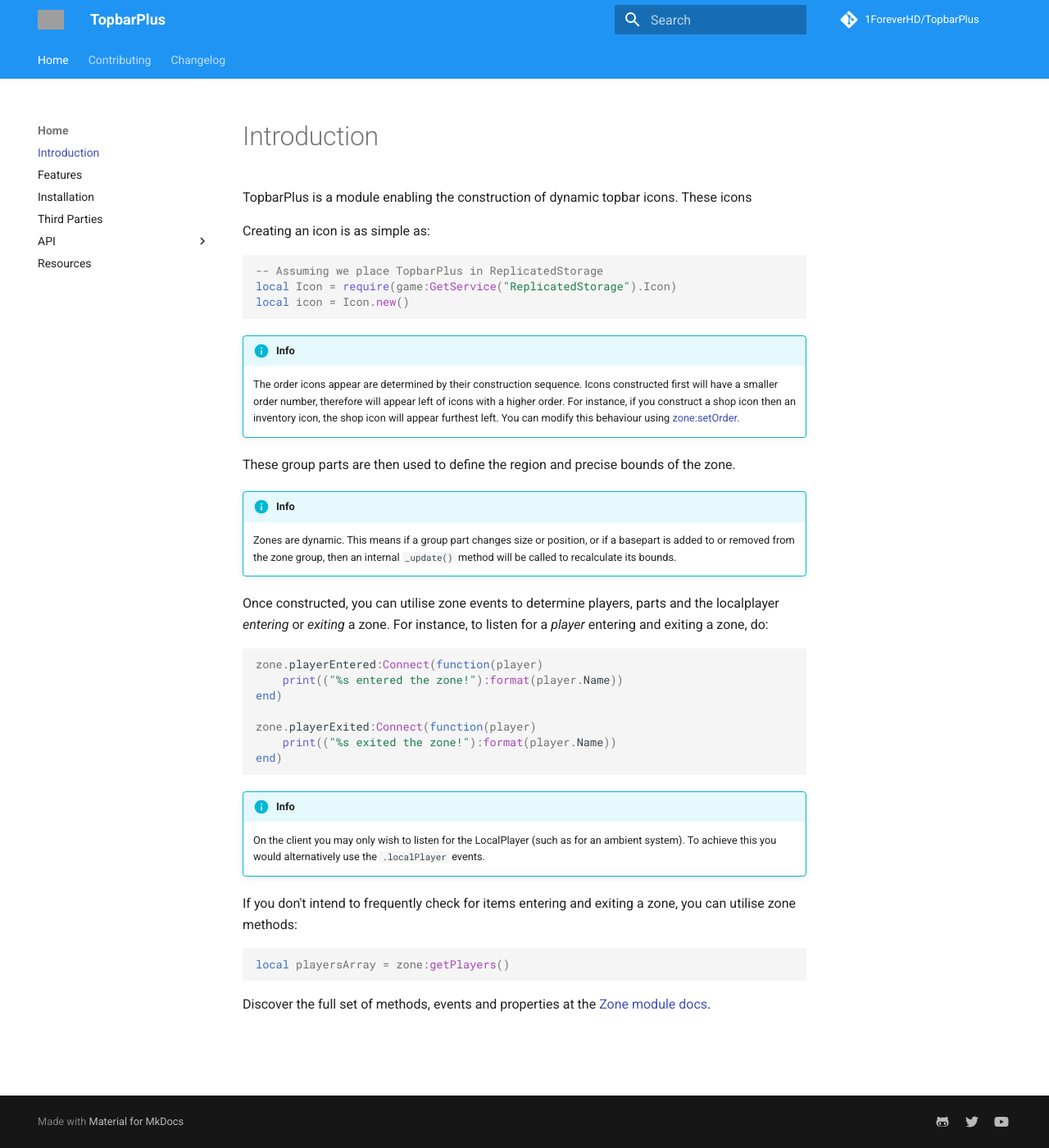
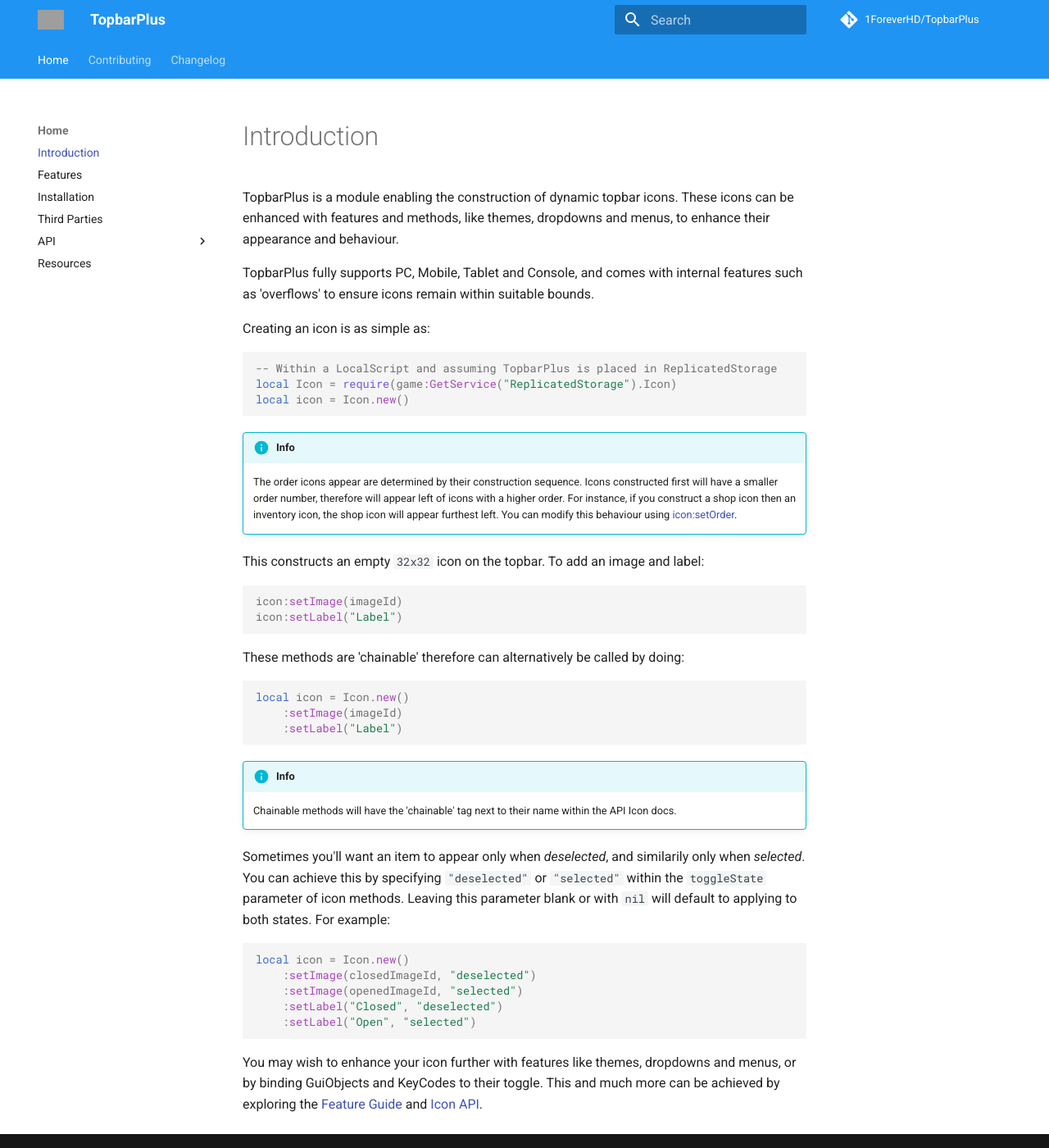
Before and after one commit to 1ForeverHD/TopbarPlus, an MkDocs documentation site: the page built from docs/index.md, in a window 1280 px wide and 1400 px high. Shown: the whole window at 82% size. Built offline with MkDocs 1.6.1 and Material for MkDocs 9.7.7, drawn with Linux system fonts in a browser that asks for light colours; comment, search, counter and statistics services are not loaded; grey boxes are pictures that could not be loaded.

Commit message:
Updated docs

````diff
--- a/docs/index.md
+++ b/docs/index.md
@@ -1,47 +1,45 @@
-[BasePart.CanTouch]: https://developer.roblox.com/en-us/api-reference/property/BasePart/CanTouch
-[baseparts]: https://developer.roblox.com/en-us/api-reference/class/BasePart
-[zone]: https://1foreverhd.github.io/ZonePlus/zone/
-[Zone module docs]: https://1foreverhd.github.io/ZonePlus/zone/
-[zone:setOrder]: https://1foreverhd.github.io/TopbarPlus/API/Icon/#setorder
+[icon:setOrder]: https://1foreverhd.github.io/TopbarPlus/API/Icon/#setorder
+[Feature Guide]: https://1foreverhd.github.io/TopbarPlus/features
+[Icon API]: https://1foreverhd.github.io/TopbarPlus/API/Icon
 
-TopbarPlus is a module enabling the construction of dynamic topbar icons. These icons
+TopbarPlus is a module enabling the construction of dynamic topbar icons. These icons can be enhanced with features and methods, like themes, dropdowns and menus, to enhance their appearance and behaviour.
+
+TopbarPlus fully supports PC, Mobile, Tablet and Console, and comes with internal features such as 'overflows' to ensure icons remain within suitable bounds.
 
 Creating an icon is as simple as:
 
 ``` lua
--- Assuming we place TopbarPlus in ReplicatedStorage
+-- Within a LocalScript and assuming TopbarPlus is placed in ReplicatedStorage
 local Icon = require(game:GetService("ReplicatedStorage").Icon)
 local icon = Icon.new()
 ```
 
 !!! info
-    The order icons appear are determined by their construction sequence. Icons constructed first will have a smaller order number, therefore will appear left of icons with a higher order. For instance, if you construct a shop icon then an inventory icon, the shop icon will appear furthest left. You can modify this behaviour using [zone:setOrder].
+    The order icons appear are determined by their construction sequence. Icons constructed first will have a smaller order number, therefore will appear left of icons with a higher order. For instance, if you construct a shop icon then an inventory icon, the shop icon will appear furthest left. You can modify this behaviour using [icon:setOrder].
 
+This constructs an empty ``32x32`` icon on the topbar. To add an image and label:
+```lua
+icon:setImage(imageId)
+icon:setLabel("Label")
+```
 
-These group parts are then used to define the region and precise bounds of the zone.
-
-!!! info
-    Zones are dynamic. This means if a group part changes size or position, or if a basepart is added to or removed from the zone group, then an internal ``_update()`` method will be called to recalculate its bounds.
-
-Once constructed, you can utilise zone events to determine players, parts and the localplayer *entering* or *exiting* a zone. For instance, to listen for a *player* entering and exiting a zone, do:
-
+These methods are 'chainable' therefore can alternatively be called by doing:
 ```lua
-zone.playerEntered:Connect(function(player)
-    print(("%s entered the zone!"):format(player.Name))
-end)
-
-zone.playerExited:Connect(function(player)
-    print(("%s exited the zone!"):format(player.Name))
-end)
+local icon = Icon.new()
+    :setImage(imageId)
+    :setLabel("Label")
 ```
 
 !!! info
-    On the client you may only wish to listen for the LocalPlayer (such as for an ambient system). To achieve this you would alternatively use the ``.localPlayer`` events.
+    Chainable methods will have the 'chainable' tag next to their name within the API Icon docs.
 
-If you don't intend to frequently check for items entering and exiting a zone, you can utilise zone methods:
-
+Sometimes you'll want an item to appear only when *deselected*, and similarily only when *selected*. You can achieve this by specifying ``"deselected"`` or ``"selected"`` within the ``toggleState`` parameter of icon methods. Leaving this parameter blank or with ``nil`` will default to applying to both states. For example:
 ```lua
-local playersArray = zone:getPlayers()
+local icon = Icon.new()
+    :setImage(closedImageId, "deselected")
+    :setImage(openedImageId, "selected")
+    :setLabel("Closed", "deselected")
+    :setLabel("Open", "selected")
 ```
 
-Discover the full set of methods, events and properties at the [Zone module docs].
+You may wish to enhance your icon further with features like themes, dropdowns and menus, or by binding GuiObjects and KeyCodes to their toggle. This and much more can be achieved by exploring the [Feature Guide] and [Icon API].
````
Also changed, not shown: docs/installation.md (+7 -7 lines), docs/resources.md (+5 -5 lines), docs/third_parties.md (+24 -1 lines).
